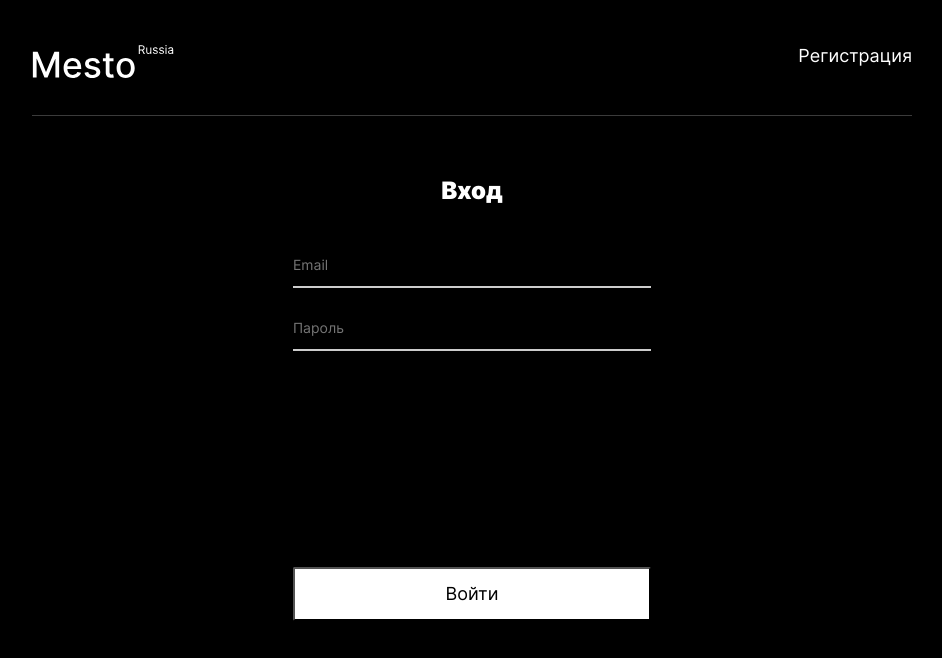
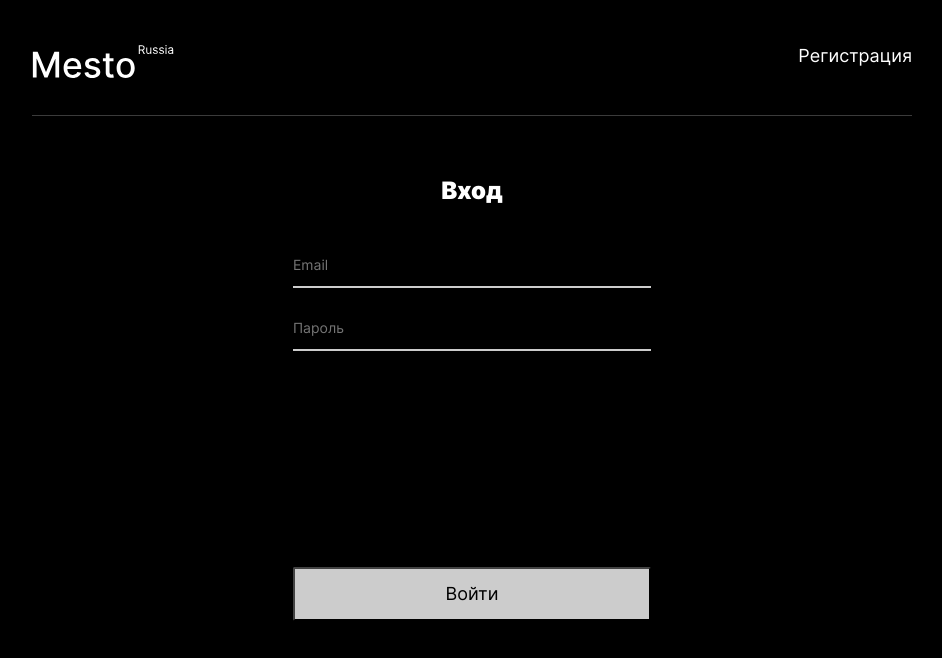
Before and after one commit to alsails/react-mesto-auth, a React (Create React App) app: page /sign-in in a window 1280 px wide. In both pictures the pointer is over the button "Войти". Shown: the top 658 px of the page, without its empty margins (168-1110 px from the left). Built offline with nearby package versions, Linux system fonts and the light colour scheme; no server answers.

Commit message:
fix: стили кнопок

```diff
--- a/src/blocks/authentication/-form/__login-link/authentication-form__login-link.css
+++ b/src/blocks/authentication/-form/__login-link/authentication-form__login-link.css
@@ -10,3 +10,7 @@
     padding: 0;
     margin: 0;
 }
+
+.authentication-form__login-link:hover {
+    opacity: .8;
+}
--- a/src/blocks/authentication/-form/__save-button/authentication-form__save-button.css
+++ b/src/blocks/authentication/-form/__save-button/authentication-form__save-button.css
@@ -1,7 +1,6 @@
 .authentication-form__save-button {
     margin: 216px 0 15px 0;
     padding: 14px 0;
-    /* padding: 14px 151px 14px 151px; */
 
     font-family: 'Inter';
     font-style: normal;
@@ -16,3 +15,7 @@
     background: #FFFFFF;
     border-radius: 2px;
 }
+
+.authentication-form__save-button:hover {
+    opacity: .8;
+}
--- a/src/blocks/header/__button/header__button.css
+++ b/src/blocks/header/__button/header__button.css
@@ -16,3 +16,7 @@
     margin-bottom: 46px;
     text-decoration: none;
 }
+
+.header__button:hover {
+    opacity: .8;
+}
```
